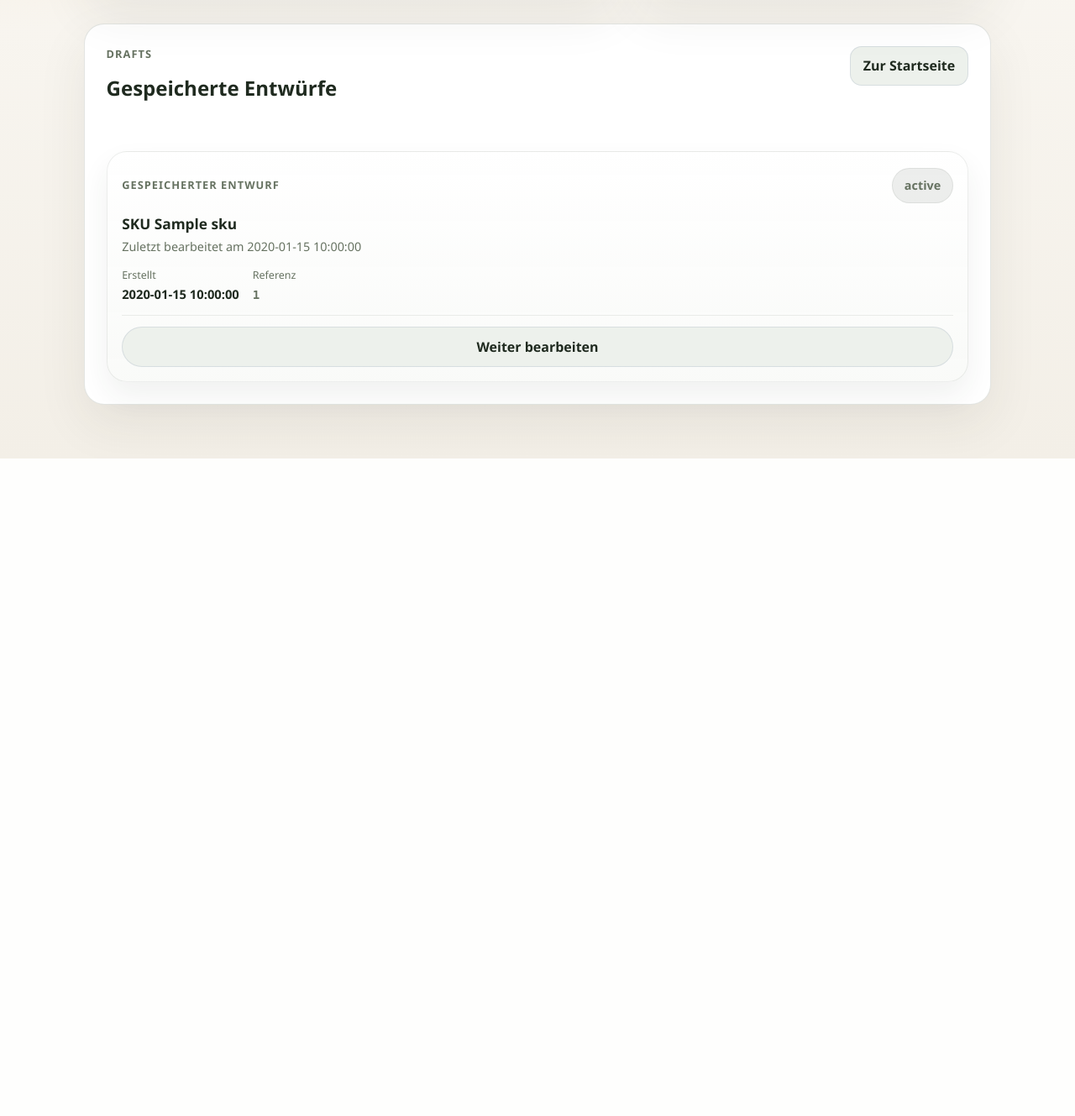
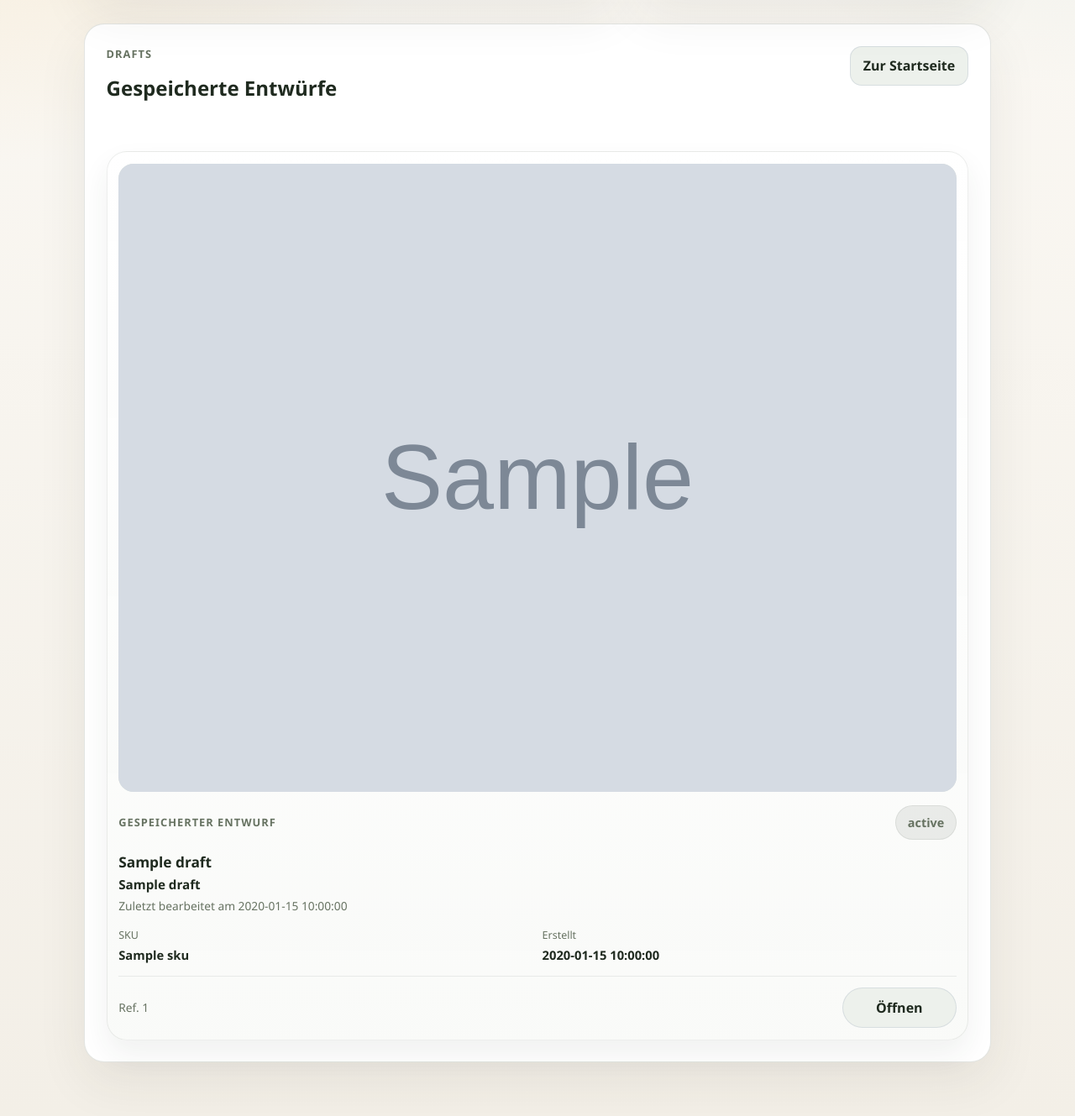
Before and after one commit to ai-clausi/open-inserto, a FastAPI app: template app/templates/draft_list.html in a window 1280 px wide. Shown: the part 412-1741 px from the top of the page at 84% size. Before the commit the page ends 958 px from the top, so only its background shows below. Run offline with FastAPI, Linux system fonts and the light colour scheme; the template is opened without the code that fills it: most values are stand-ins (such as "Sample title", 1, 10 or a date in 2020); grey boxes marked "Sample" are stand-in pictures.

Commit message:
fix: add image-led draft overview cards

```diff
--- a/app/static/css/app.css
+++ b/app/static/css/app.css
@@ -767,19 +767,48 @@ code {
 
 .draft-list-card {
   display: grid;
-  gap: 0.8rem;
+  gap: 0.9rem;
   height: 100%;
-  padding: 1.1rem;
+  padding: 0.85rem;
   border-radius: 24px;
   border: 1px solid rgba(31, 42, 31, 0.08);
   background: linear-gradient(180deg, rgba(255, 255, 255, 0.98), rgba(249, 250, 248, 0.96));
   box-shadow: 0 16px 34px rgba(47, 55, 40, 0.07);
 }
 
+.draft-list-card__image {
+  display: block;
+  aspect-ratio: 4 / 3;
+  overflow: hidden;
+  border-radius: 18px;
+  background: rgba(222, 228, 217, 0.85);
+}
+
+.draft-list-card__image img,
+.draft-list-card__image-placeholder {
+  width: 100%;
+  height: 100%;
+}
+
+.draft-list-card__image img {
+  display: block;
+  object-fit: cover;
+}
+
+.draft-list-card__image-placeholder {
+  display: grid;
+  place-items: center;
+  color: var(--text-soft);
+  font-weight: 600;
+  background: linear-gradient(135deg, rgba(235, 239, 231, 0.95), rgba(247, 249, 245, 0.95));
+}
+
 .draft-list-card h3,
 .draft-list-card__meta dd,
 .draft-list-card__meta dt,
-.draft-list-card__support {
+.draft-list-card__support,
+.draft-list-card__subtitle,
+.draft-list-card__reference {
   margin: 0;
 }
 
@@ -791,13 +820,24 @@ code {
 
 .draft-list-card__intro {
   display: grid;
-  gap: 0.25rem;
+  gap: 0.22rem;
   align-content: start;
 }
 
-.draft-list-card__support {
+.draft-list-card__subtitle {
+  color: var(--text);
+  font-size: 0.95rem;
+  font-weight: 600;
+}
+
+.draft-list-card__support,
+.draft-list-card__reference {
   color: var(--text-soft);
-  font-size: 0.9rem;
+  font-size: 0.86rem;
+}
+
+.draft-list-card__reference {
+  overflow-wrap: anywhere;
 }
 
 .draft-list-card__top,
@@ -808,7 +848,8 @@ code {
   align-items: center;
 }
 
-.draft-list-card__top > * {
+.draft-list-card__top > *,
+.draft-list-card__footer > * {
   min-width: 0;
 }
 
@@ -817,9 +858,9 @@ code {
 }
 
 .draft-list-card__meta {
-  display: flex;
-  flex-wrap: wrap;
-  gap: 0.55rem 1rem;
+  display: grid;
+  grid-template-columns: repeat(2, minmax(0, 1fr));
+  gap: 0.7rem;
   margin: 0;
   padding-top: 0.1rem;
 }
@@ -840,14 +881,6 @@ code {
   word-break: break-word;
 }
 
-.draft-list-card__meta code {
-  display: inline;
-  padding: 0;
-  background: transparent;
-  color: var(--text-soft);
-  font-size: 0.88rem;
-}
-
 .draft-list-card__footer {
   margin-top: auto;
   padding-top: 0.8rem;
@@ -855,13 +888,30 @@ code {
 }
 
 .draft-list-card__footer .button {
-  width: 100%;
+  width: auto;
+  min-width: 8.5rem;
   margin-top: 0;
   border-radius: 999px;
 }
 
 .draft-list-empty {
   margin-top: 0;
+}
+
+@media (hover: hover) {
+  .draft-list-card__image img {
+    transition: transform 180ms ease;
+  }
+
+  .draft-list-card:hover .draft-list-card__image img {
+    transform: scale(1.02);
+  }
+}
+
+@media (max-width: 640px) {
+  .draft-list-card__meta {
+    grid-template-columns: 1fr;
+  }
 }
 
 @media (max-width: 1180px) {
--- a/app/templates/draft_list.html
+++ b/app/templates/draft_list.html
@@ -51,6 +51,14 @@
     <div class="draft-list-grid">
       {% for draft in drafts %}
         <article class="draft-list-card">
+          <a class="draft-list-card__image" href="{{ draft.detail_url }}" aria-label="{{ draft.title }} öffnen">
+            {% if draft.image_url %}
+              <img src="{{ draft.image_url }}" alt="{{ draft.image_alt }}">
+            {% else %}
+              <div class="draft-list-card__image-placeholder" aria-hidden="true">Kein Bild</div>
+            {% endif %}
+          </a>
+
           <div class="draft-list-card__top">
             <p class="eyebrow">Gespeicherter Entwurf</p>
             <span class="status-chip {% if draft.status.value in ['offer_created', 'published', 'ready_for_marketplace'] %}status-chip--success{% else %}status-chip--muted{% endif %}">
@@ -59,23 +67,25 @@
           </div>
 
           <div class="draft-list-card__intro">
-            <h3>SKU {{ draft.sku }}</h3>
+            <h3>{{ draft.title }}</h3>
+            <p class="draft-list-card__subtitle">{{ draft.subtitle }}</p>
             <p class="draft-list-card__support">Zuletzt bearbeitet am {{ draft.last_updated_at }}</p>
           </div>
 
           <dl class="draft-list-card__meta" aria-label="Draft-Metadaten">
             <div>
+              <dt>SKU</dt>
+              <dd>{{ draft.sku }}</dd>
+            </div>
+            <div>
               <dt>Erstellt</dt>
               <dd>{{ draft.created_at }}</dd>
-            </div>
-            <div>
-              <dt>Referenz</dt>
-              <dd><code>{{ draft.id }}</code></dd>
             </div>
           </dl>
 
           <div class="draft-list-card__footer">
-            <a class="button button--secondary" href="{{ draft.detail_url }}">Weiter bearbeiten</a>
+            <span class="draft-list-card__reference">Ref. {{ draft.id }}</span>
+            <a class="button button--secondary" href="{{ draft.detail_url }}">Öffnen</a>
           </div>
         </article>
       {% endfor %}
--- a/app/web/routes.py
+++ b/app/web/routes.py
@@ -166,6 +166,10 @@ def draft_list(request: Request):
             "last_updated_at": draft.workflow.last_updated_at.strftime("%d.%m.%Y, %H:%M Uhr"),
             "created_at": draft.workflow.created_at.strftime("%d.%m.%Y, %H:%M Uhr"),
             "detail_url": f"/drafts/{draft.id}",
+            "title": draft.listing.title.strip() or f"SKU {draft.sku}",
+            "subtitle": draft.listing.subtitle.strip() or draft.listing.condition.strip() or "Entwurf bereit zum Weiterbearbeiten",
+            "image_url": f"/{draft.source.images[0].storage_path}" if draft.source.images else None,
+            "image_alt": draft.source.images[0].original_filename if draft.source.images else "Kein Vorschaubild vorhanden",
         }
         for draft in drafts
     ]
```
Also changed, not shown: tests/test_app.py (+25 -3 lines).
